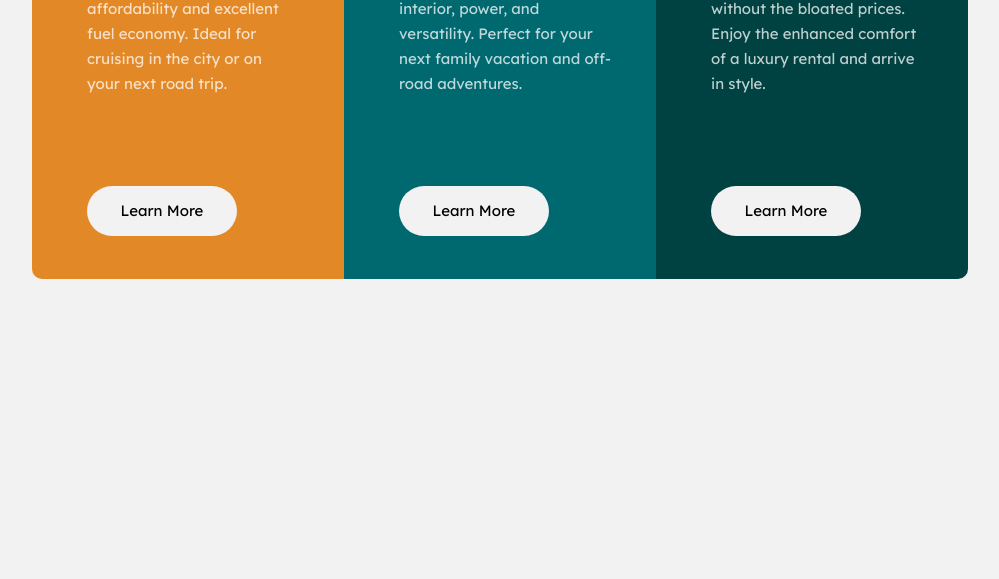
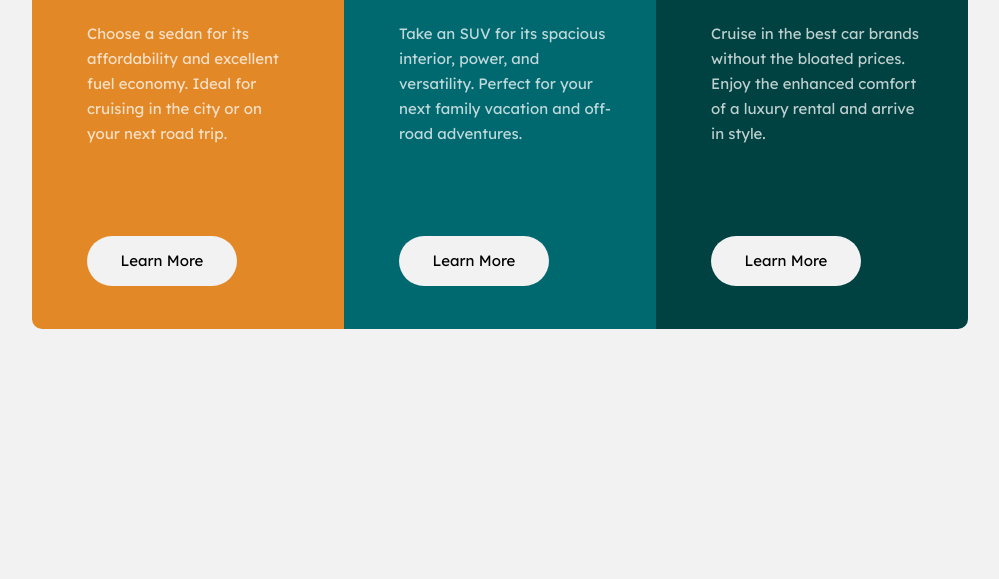
Before and after one commit to Jamesolukanni/3columnpreviewcard, a plain HTML site: page index.html in a window 1280 px wide. Shown: the part 321-900 px from the top of the page, without its empty margins (140-1139 px from the left). After the commit the page ends 800 px from the top, so only its background shows below. Drawn offline with Linux system fonts and the light colour scheme; a web font is replaced by a local one.

Commit message:
Update styles.css

```diff
--- a/styles.css
+++ b/styles.css
@@ -4,11 +4,14 @@ body {
     background-color: hsl(0, 0%, 95%);
     min-height: 100vh;
     font-family: 'Lexend Deca' Big Shoulders Display;
+    display: flex;
+    flex-direction: column;
+    justify-content: center;
+    align-items: center;
 }
 .container {
     border-radius: 10px;
     width: 936px;
-    margin: 100px auto 0;
     height: 500px;
     display: flex;
     flex-wrap: wrap;
@@ -39,7 +42,7 @@ p {
     font-family: Lexend Deca;
     font-size: 0.9375rem;
     font-weight: 400;
-    line-height: 25px;
+    line-height: 1.5625rem;
     color: hsla(0, 0%, 100%, 0.75);
 }
 .content {
```
